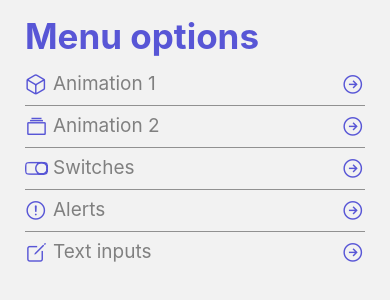
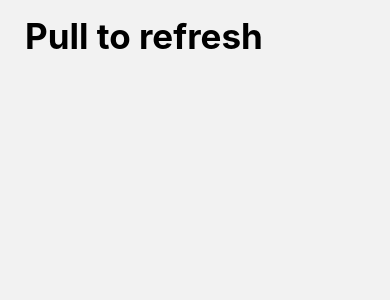
Before and after one commit to ChristianRV29/RNComponents, a React Native app: screen /PullToRefreshScreen in a window 390 px wide. Shown: the top 300 px of the page. Built offline with nearby package versions, Linux system fonts and the light colour scheme.

Commit message:
PullToRefreshScreen created and inserted within items on HomeScreen

```diff
--- a/src/data/menuItems.ts
+++ b/src/data/menuItems.ts
@@ -26,4 +26,9 @@ export const menuItems: ItemProps[] = [
     icon: 'create-outline',
     screenName: 'TextInputScreen',
   },
+  {
+    name: 'Pull refresh',
+    icon: 'refresh-circle-outline',
+    screenName: 'PullToRefreshScreen',
+  },
 ];
--- a/src/hooks/useForm.tsx
+++ b/src/hooks/useForm.tsx
@@ -3,7 +3,7 @@ import { useState } from 'react';
 export const useForm = <T extends Object>(initialState: T) => {
   const [state, setState] = useState(initialState);
 
-  const onChange = <K extends Object>(value: K | boolean, field: keyof T) => {
+  const onChange = <K extends Object>(value: K, field: keyof T) => {
     setState({
       ...state,
       [field]: value,
--- a/src/navigation/StackNavigator.tsx
+++ b/src/navigation/StackNavigator.tsx
@@ -7,6 +7,7 @@ import Animation02Screen from '~src/screens/Animation02Screen';
 import SwitchScreen from '~src/screens/SwitchScreen';
 import AlertScreen from '~src/screens/AlertScreen';
 import TextInputScreen from '~src/screens/TextInputScreen';
+import PullToRefreshScreen from '~src/screens/PullToRefreshScreen';
 
 const { Navigator, Screen } = createStackNavigator();
 
@@ -23,6 +24,7 @@ const StackNavigator = () => {
       <Screen name={'SwitchScreen'} component={SwitchScreen} />
       <Screen name={'AlertScreen'} component={AlertScreen} />
       <Screen name={'TextInputScreen'} component={TextInputScreen} />
+      <Screen name={'PullToRefreshScreen'} component={PullToRefreshScreen} />
     </Navigator>
   );
 };
--- /dev/null
+++ b/src/screens/PullToRefreshScreen.tsx
@@ -0,0 +1,15 @@
+import React from 'react';
+import { View } from 'react-native';
+
+import { globalStyles } from '../theme/appTheme';
+import HeaderTitle from '~src/components/Header/Header';
+
+const PullToRefreshScreen = () => {
+  return (
+    <View style={globalStyles.container}>
+      <HeaderTitle title={'Pull to refresh'} />
+    </View>
+  );
+};
+
+export default PullToRefreshScreen;
```
